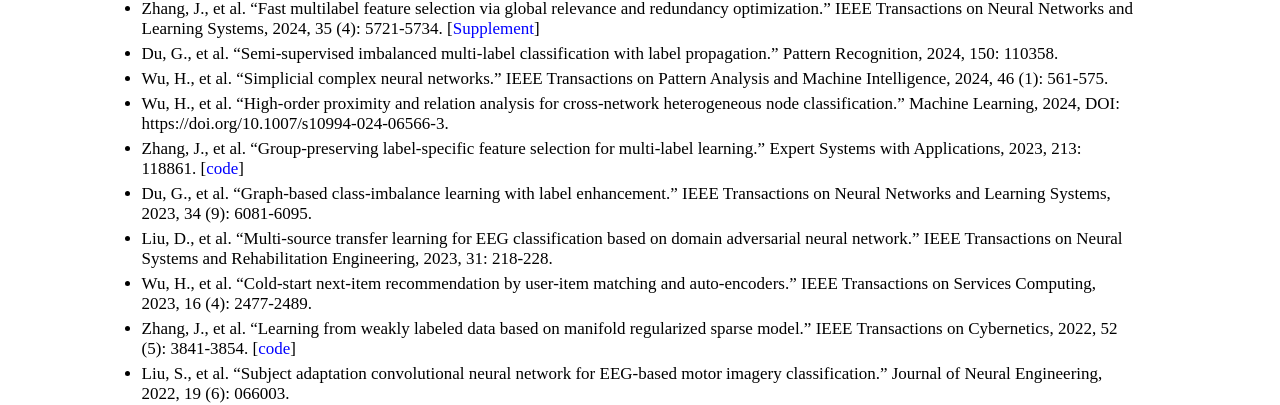
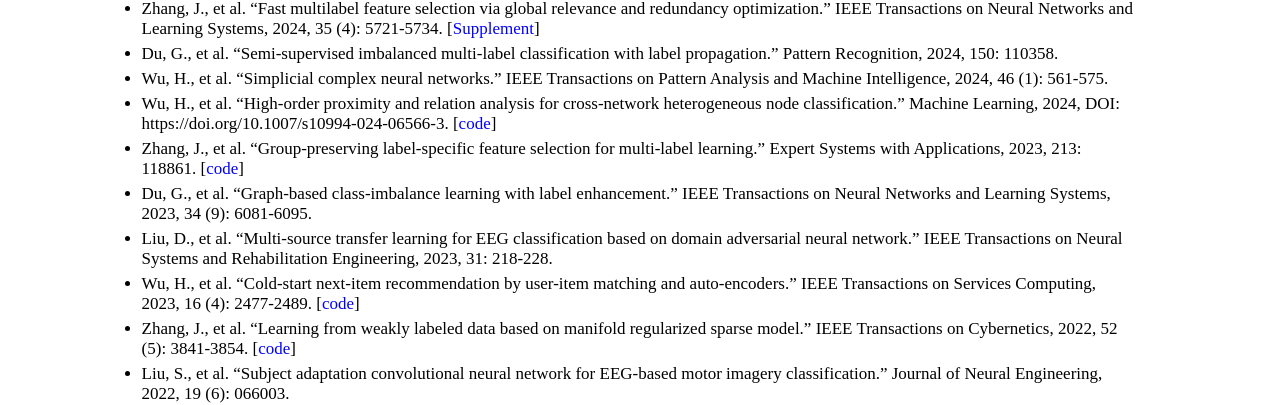
Before and after one commit to jiazhang-ml/jiazhang-ml.github.io, a Jekyll site: the page built from index.md, in a window 1280 px wide. Shown: the part 387-792 px from the top of the page. Built offline with Jekyll 4.4.1, drawn with Linux system fonts in a browser that asks for light colours.

Commit message:
Update index.md

```diff
--- a/index.md
+++ b/index.md
@@ -18,11 +18,11 @@ layout: default
 * Zhang, J., et al. "Fast multilabel feature selection via global relevance and redundancy optimization." IEEE Transactions on Neural Networks and Learning Systems, 2024, 35 (4): 5721-5734. [[Supplement](SM-GRROfast.pdf)]
 * Du, G., et al. "Semi-supervised imbalanced multi-label classification with label propagation." Pattern Recognition, 2024, 150: 110358.
 * Wu, H., et al. "Simplicial complex neural networks." IEEE Transactions on Pattern Analysis and Machine Intelligence, 2024, 46 (1): 561-575.
-* Wu, H., et al. "High-order proximity and relation analysis for cross-network heterogeneous node classification." Machine Learning, 2024, DOI: https://doi.org/10.1007/s10994-024-06566-3.
+* Wu, H., et al. "High-order proximity and relation analysis for cross-network heterogeneous node classification." Machine Learning, 2024, DOI: https://doi.org/10.1007/s10994-024-06566-3. [[code](https://github.com/wuhanrui/HoPRA)]
 * Zhang, J., et al. "Group-preserving label-specific feature selection for multi-label learning." Expert Systems with Applications, 2023, 213: 118861. [[code](https://codeocean.com/capsule/1281687/tree/v1)]
 * Du, G., et al. "Graph-based class-imbalance learning with label enhancement." IEEE Transactions on Neural Networks and Learning Systems, 2023, 34 (9): 6081-6095.
 * Liu, D., et al. "Multi-source transfer learning for EEG classification based on domain adversarial neural network." IEEE Transactions on Neural Systems and Rehabilitation Engineering, 2023, 31: 218-228.
-* Wu, H., et al. "Cold-start next-item recommendation by user-item matching and auto-encoders." IEEE Transactions on Services Computing, 2023, 16 (4): 2477-2489.
+* Wu, H., et al. "Cold-start next-item recommendation by user-item matching and auto-encoders." IEEE Transactions on Services Computing, 2023, 16 (4): 2477-2489. [[code](https://github.com/wuhanrui/UIMA)]
 * Zhang, J., et al. "Learning from weakly labeled data based on manifold regularized sparse model." IEEE Transactions on Cybernetics, 2022, 52 (5): 3841-3854. [[code](MSWL-master.zip)]
 * Liu, S., et al. "Subject adaptation convolutional neural network for EEG-based motor imagery classification." Journal of Neural Engineering, 2022, 19 (6): 066003.
 * Tan, A., et al. "Semi-supervised partial multi-label classification via consistency learning." Pattern Recognition, 2022, 131: 108839.
```
